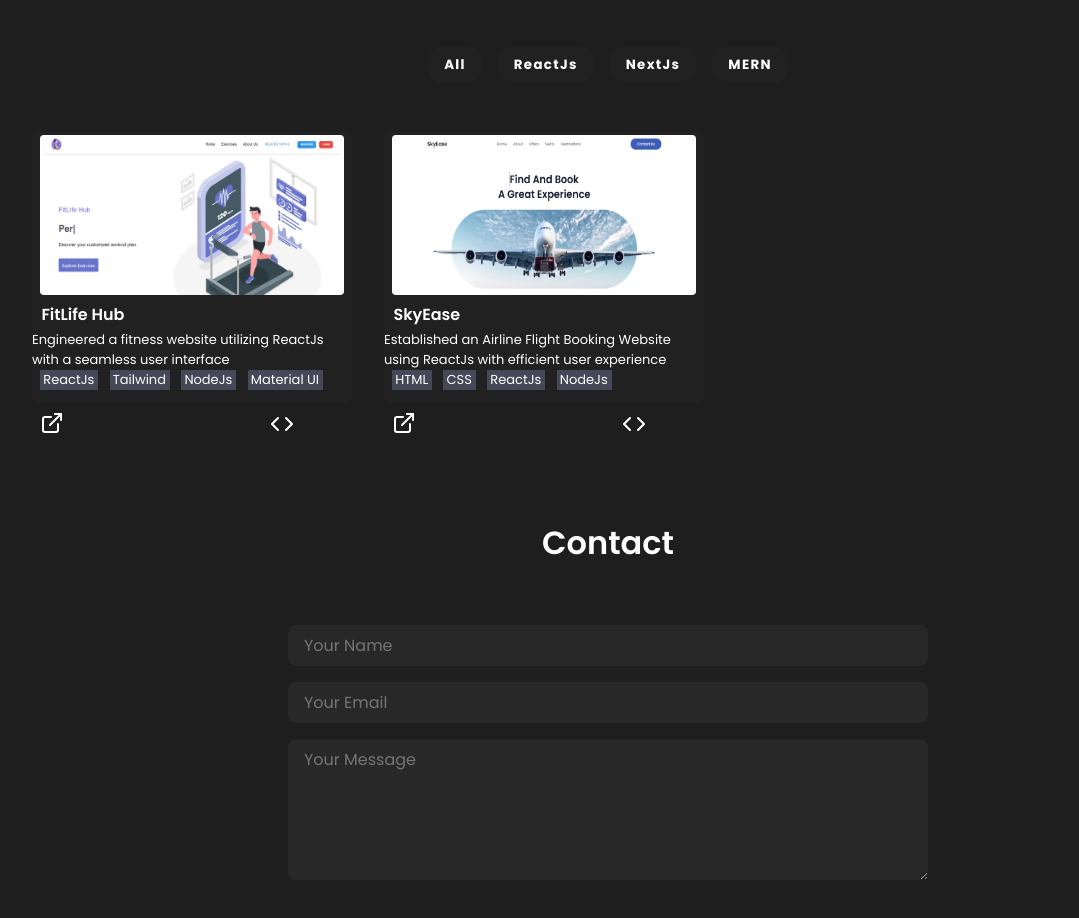
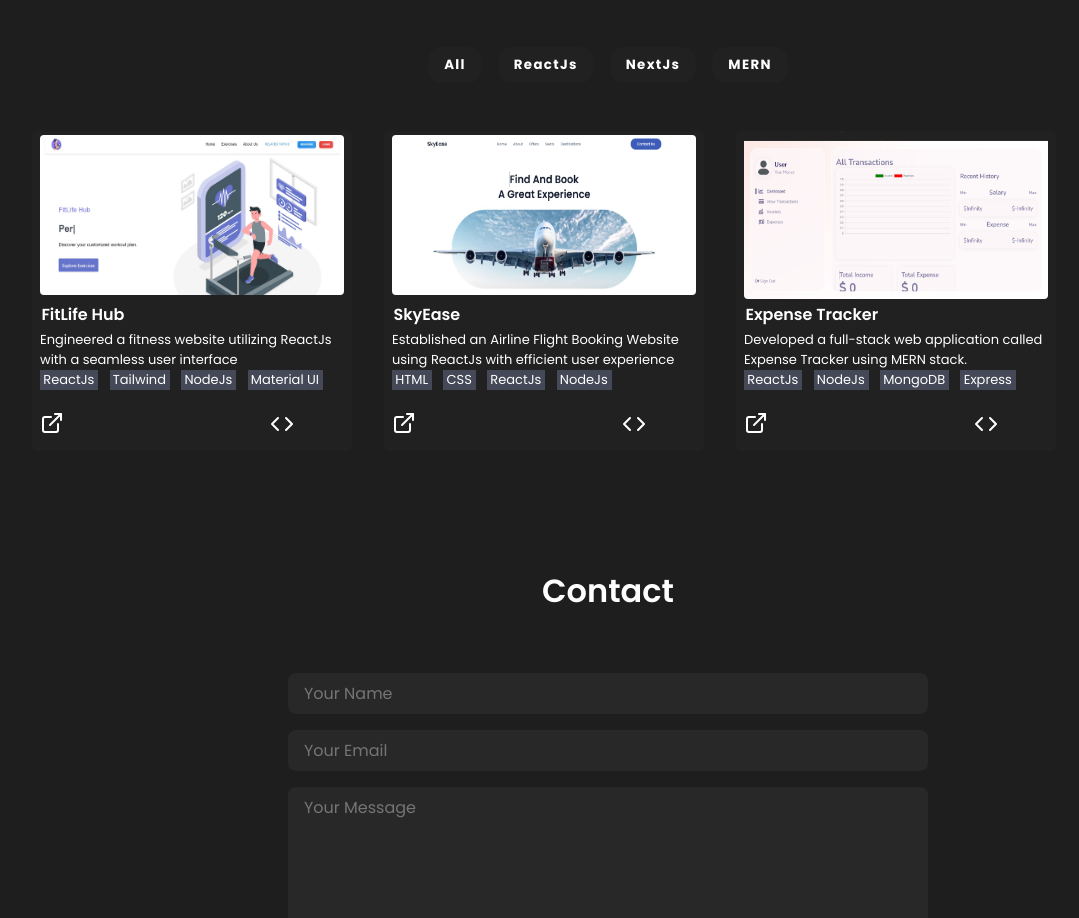
Before and after one commit to Megamind0407/React-Portfolio, a React (Create React App) app: page / in a window 1280 px wide. Shown: the part 2660-3578 px from the top of the page, without its empty margins (32-1111 px from the left). Built offline with nearby package versions, Linux system fonts and the light colour scheme.

Commit message:
add new project

```diff
--- a/src/components/Projects/project.css
+++ b/src/components/Projects/project.css
@@ -48,9 +48,9 @@
     margin: 1rem;
     width: 20rem;
     margin-top: 3rem;
-    height: 17rem;
+    height: 20rem;
     background-color: #212121;
-    border-radius: 7px;
+    border-radius: 5px;
     cursor: pointer;
     transition: all 0.4s;
 }
@@ -72,6 +72,20 @@
     border-radius: 4px;
 }
 
+.poster {
+    display: flex;
+    justify-content: center;
+    align-items: center;
+    overflow: hidden;
+}
+
+
+.poster img {
+    width: 19rem;
+    height: 10.5rem;
+    border-radius:  4px;
+}
+
 .project-title {
     font-weight: 600;
     font-size: medium;
@@ -79,6 +93,7 @@
     margin-left: 0.4rem;
 }
 .desc{
+    margin-left: 0.5rem;
     font-family: "Poppins", sans-serif;
     font-size: 13px;
     font-weight: 400;
--- a/src/components/Projects/project.js
+++ b/src/components/Projects/project.js
@@ -2,18 +2,15 @@ import React, { useState } from 'react';
 import './project.css';
 import Project1 from "../../assets/fitlifehub.jpeg";
 import Project2 from "../../assets/SkyEase Poster.png"
+import Project3 from '../../assets/expTracker.png'
 import { ExternalLink } from 'lucide-react';
 import { Code } from 'lucide-react';
 
 const Project = () => {
-    const [isVisible, setIsVisible] = useState(true);
+    const [isVisible, setIsVisible] = useState('All');
 
     const handleButtonClick = (buttonType) => {
-        if (buttonType === 'All'|| buttonType === 'ReactJs') {
-            setIsVisible(true);
-        } else {
-            setIsVisible(false);
-        }
+        setIsVisible(buttonType);
     };
 
     return (
@@ -25,7 +22,7 @@ const Project = () => {
                 <button className='btn1' onClick={() => handleButtonClick('NextJs')}>NextJs</button>
                 <button className='btn1' onClick={() => handleButtonClick('MERN')}>MERN</button>
             </div>
-            {isVisible && (
+            {(isVisible === 'All' &&
                 <div className='project-container'>
                 <div className='project-card'>
                     <div className='content'>
@@ -93,22 +90,22 @@ const Project = () => {
                         </a>
                     </div>
                 </div>
-                {/* <div className='project-card'>
-                    <div className='content'>
-                        <img src={Project2} alt="Sky Ease" />
+                <div className='project-card'>
+                    <div className='poster'>
+                        <img src={Project3} alt="ExpTracker" />
                     </div>
-                    <div className='project-title'>SkyEase</div>
+                    <div className='project-title'>Expense Tracker</div>
                     <div className='desc'>
-                        <p>Established an Airline Flight Booking Website using ReactJs with efficient user experience</p>
+                        <p>Developed a full-stack web application called Expense Tracker using MERN stack.</p>
                     </div>
                     <div className='btns'>
-                        <div className='bt1'><span className='text'>HTML</span></div>
-                        <div className='bt3'><span className='text'>CSS</span></div>
                         <div className='bt4'><span className='text'>ReactJs</span></div>
                         <div className='bt4'><span className='text'>NodeJs</span></div>
+                        <div className='bt4'><span className='text'>MongoDB</span></div>
+                        <div className='bt4'><span className='text'>Express</span></div>
                     </div>
                     <div className='buttons'>
-                        <a href='https://sky-ease.vercel.app/' target='_blank' rel="noreferrer">
+                        <a href='https://expense-trackeret.vercel.app/' target='_blank' rel="noreferrer">
                             <button className='demo'>
                                 <div className='live'>
                                     <ExternalLink />
@@ -116,7 +113,44 @@ const Project = () => {
                                 <div className='btn-text'>Live</div>
                             </button>
                         </a>
-                        <a href='https://github.com/Megamind0407/SkyEase' target='_blank' rel="noreferrer">
+                        <a href='https://github.com/Megamind0407/expense-tracker' target='_blank' rel="noreferrer">
+                            <button className='code'>
+                                <div className='icon'>
+                                    <Code />
+                                </div>
+                                <div className='txt'>Code</div>
+                            </button>
+                        </a>
+                    </div>
+                </div>
+                </div>
+            )}
+            {(isVisible === 'ReactJs') && (
+                <div className='project-container'>
+                <div className='project-card'>
+                    <div className='content'>
+                        <img src={Project1} alt="FitLife Hub" />
+                    </div>
+                    <div className='project-title'>FitLife Hub</div>
+                    <div className='desc'>
+                        <p>Engineered a fitness website utilizing ReactJs with a seamless user interface</p>
+                    </div>
+                    <div className='btns'>
+                        <div className='bt1'><span className='text'>ReactJs</span></div>
+                        <div className='bt2'><span className='text'>Tailwind</span></div>
+                        <div className='bt3'><span className='text'>NodeJs</span></div>
+                        <div className='bt4'><span className='text'>Material UI</span></div>
+                    </div>
+                    <div className='buttons'>
+                        <a href='https://fitlifehub12.netlify.app/' target='_blank' rel="noreferrer">
+                            <button className='demo'>
+                                <div className='live'>
+                                    <ExternalLink />
+                                </div>
+                                <div className='btn-text'>Live</div>
+                            </button>
+                        </a>
+                        <a href='https://github.com/Megamind0407/fitlifehub.git' target='_blank' rel="noreferrer">
                             <button className='code'>
                                 <div className='icon'>
                                     <Code />
@@ -158,10 +192,47 @@ const Project = () => {
                             </button>
                         </a>
                     </div>
-                </div> */}
+                </div>
+                </div>
+                )}
+
+                {(isVisible === 'MERN') && (
+                <div className='project-container'>
+                <div className='project-card'>
+                    <div className='poster'>
+                        <img src={Project3} alt="ExpTracker" />
+                    </div>
+                    <div className='project-title'>Expense Tracker</div>
+                    <div className='desc'>
+                        <p>Developed a full-stack web application called Expense Tracker using MERN stack.</p>
+                    </div>
+                    <div className='btns'>
+                        <div className='bt4'><span className='text'>ReactJs</span></div>
+                        <div className='bt4'><span className='text'>NodeJs</span></div>
+                        <div className='bt4'><span className='text'>MongoDB</span></div>
+                        <div className='bt4'><span className='text'>Express</span></div>
+                    </div>
+                    <div className='buttons'>
+                        <a href='https://expense-trackeret.vercel.app/' target='_blank' rel="noreferrer">
+                            <button className='demo'>
+                                <div className='live'>
+                                    <ExternalLink />
+                                </div>
+                                <div className='btn-text'>Live</div>
+                            </button>
+                        </a>
+                        <a href='https://github.com/Megamind0407/expense-tracker' target='_blank' rel="noreferrer">
+                            <button className='code'>
+                                <div className='icon'>
+                                    <Code />
+                                </div>
+                                <div className='txt'>Code</div>
+                            </button>
+                        </a>
+                    </div>
+                </div>
                 </div>
             )}
-
             {!isVisible && (
                 <div className='new_project' style={{textAlign:'center', marginTop:'5em',fontWeight:'bold'}}>New Projects Coming Soon.. 🧑‍💻</div>
             )}
```
